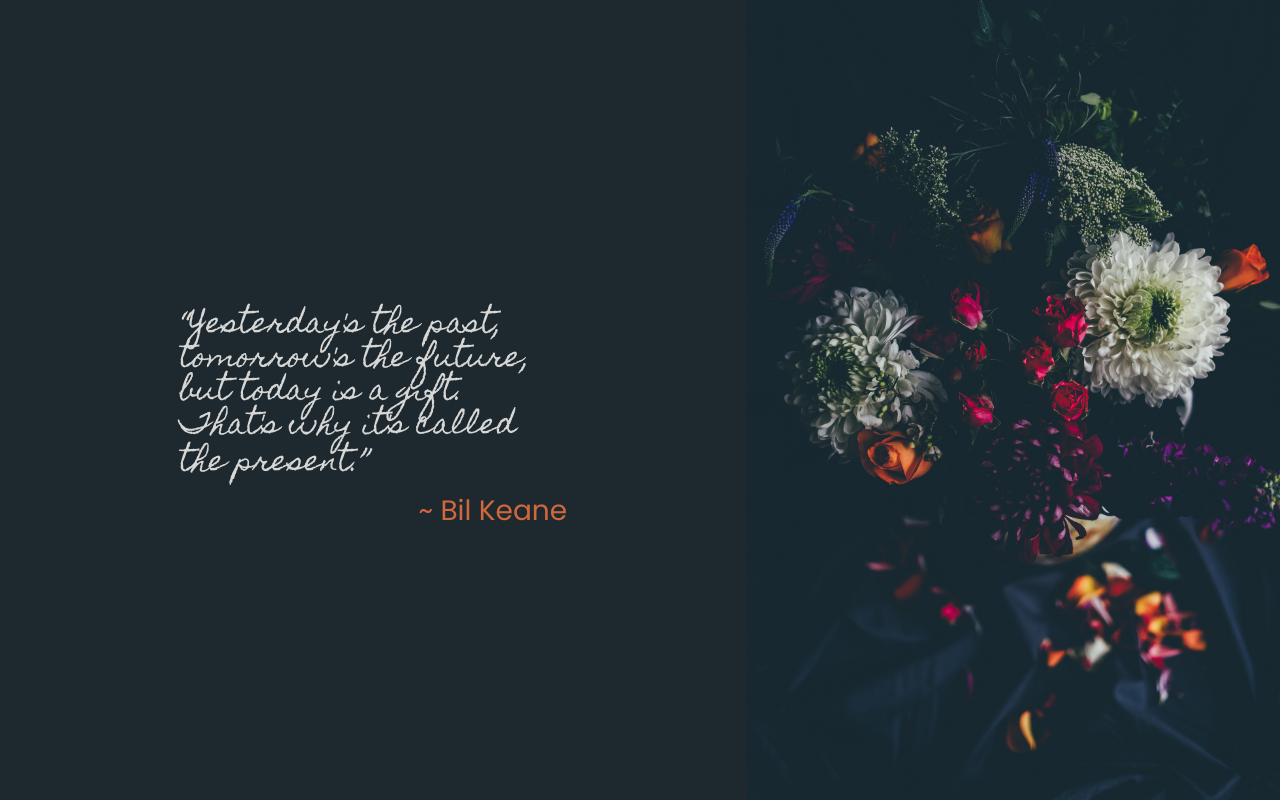
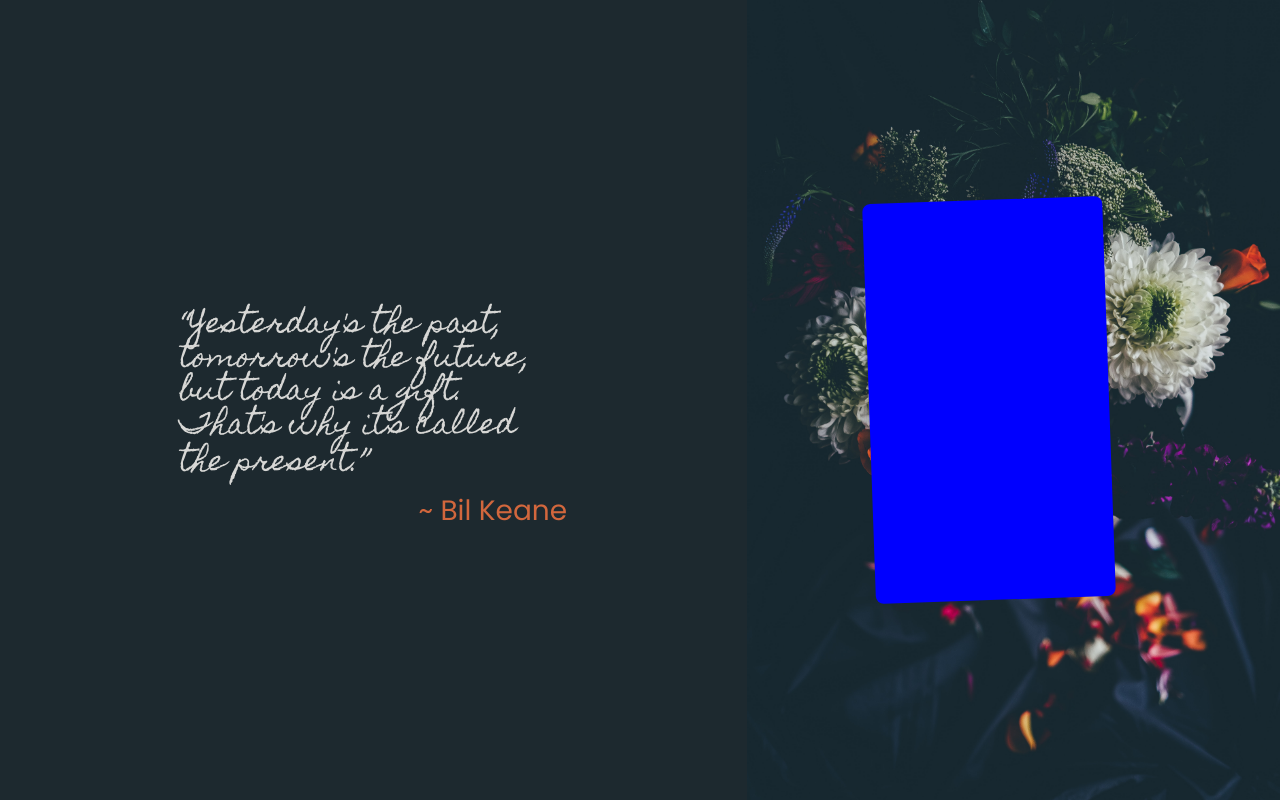
Before and after one commit to struelensc/third-eye, a React (Create React App) app in the folder client/: page / in a window 1280 px wide. Both pictures are taken after a click on the element 1013 px from the left and 400 px from the top of the page. Built offline with nearby package versions, Linux system fonts and the light colour scheme.

Commit message:
set up styling before connecting getcard query to frontend

```diff
--- a/client/src/components/Landing.js
+++ b/client/src/components/Landing.js
@@ -4,6 +4,9 @@ import Row from "react-bootstrap/Row";
 import Col from "react-bootstrap/Col";
 import "../styles/landing.css";
 import TarotCard from "./TarotCard";
+
+import { useQuery } from "@apollo/client";
+import {} from "../../utils/queries";
 
 export default function Landing() {
   const [isVisible, setVisible] = useState(true);
@@ -30,9 +33,19 @@ export default function Landing() {
               onClick={toggleVisibility}
               className={`${isVisible ? "visible" : "fade"}`}
             >
+              {/* Filler card stack */}
+              <div className="card-group">
+                <div className="tarot-card"></div>
+                <div className="tarot-card"></div>
+                <div className="tarot-card"></div>
+              </div>
+            </div>
+            <div
+              onClick={toggleVisibility}
+              className={`${isVisible ? "fade" : "visible"}`}
+            >
               <TarotCard />
             </div>
-            <div>{!isVisible && null /* single card reading */}</div>
           </Container>
         </Col>
       </Row>
--- a/client/src/components/TarotCard.js
+++ b/client/src/components/TarotCard.js
@@ -5,8 +5,6 @@ export default function TarotCard() {
   return (
     <div className="card-group">
       <div className="tarot-card"></div>
-      <div className="tarot-card"></div>
-      <div className="tarot-card"></div>
     </div>
   );
 }
--- a/client/src/styles/landing.css
+++ b/client/src/styles/landing.css
@@ -24,6 +24,7 @@
 .fade {
   opacity: 1;
   transition: opacity 0.5s ease-in-out;
+  display: none;
 }
 
 .visible {
```
